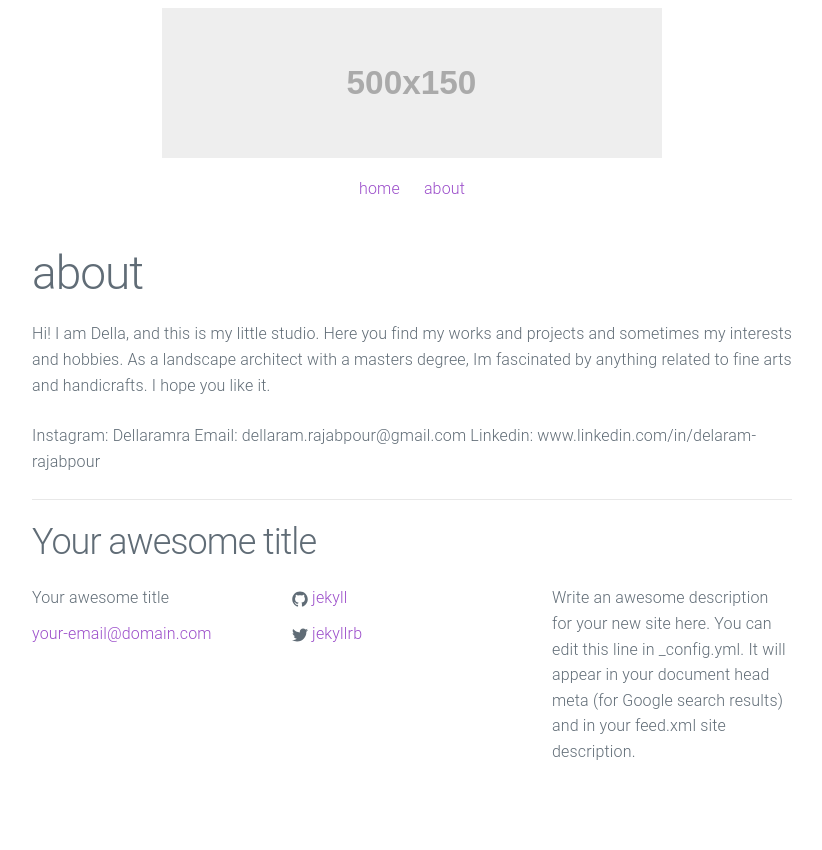
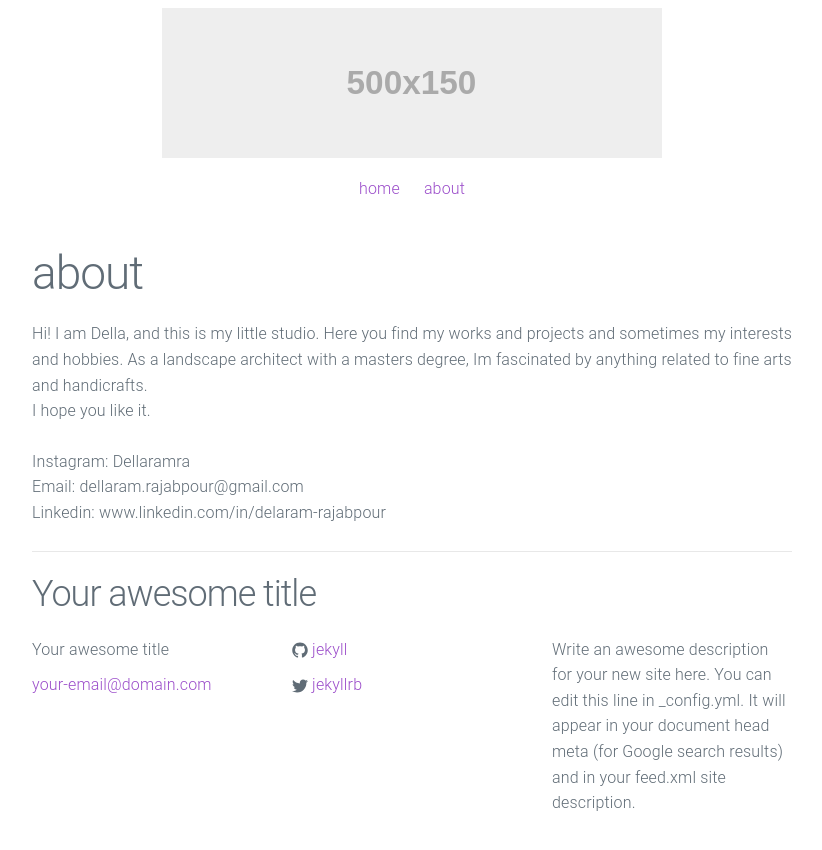
Before and after one commit to dellastudio/dellastudio.github.io, a Jekyll site: the page built from about.md, in a window 1280 px wide. Shown: the top 850 px of the page, without its empty margins (228-1050 px from the left). Built offline with Jekyll 4.4.1, drawn with Linux system fonts in a browser that asks for light colours.

```diff
--- a/about.md
+++ b/about.md
@@ -7,9 +7,9 @@ permalink: /about/
 Hi!
 I am Della, and this is my little studio.
 Here you find my works and projects and sometimes my interests and hobbies.
-As a landscape architect with a masters degree, Im fascinated by anything related to fine arts and handicrafts.
+As a landscape architect with a masters degree, Im fascinated by anything related to fine arts and handicrafts. <br />
 I hope you like it.
 
-Instagram: Dellaramra
-Email: dellaram.rajabpour@gmail.com
-Linkedin: www.linkedin.com/in/delaram-rajabpour
+Instagram: Dellaramra <br />
+Email: dellaram.rajabpour@gmail.com <br />
+Linkedin: www.linkedin.com/in/delaram-rajabpour <br />
```
